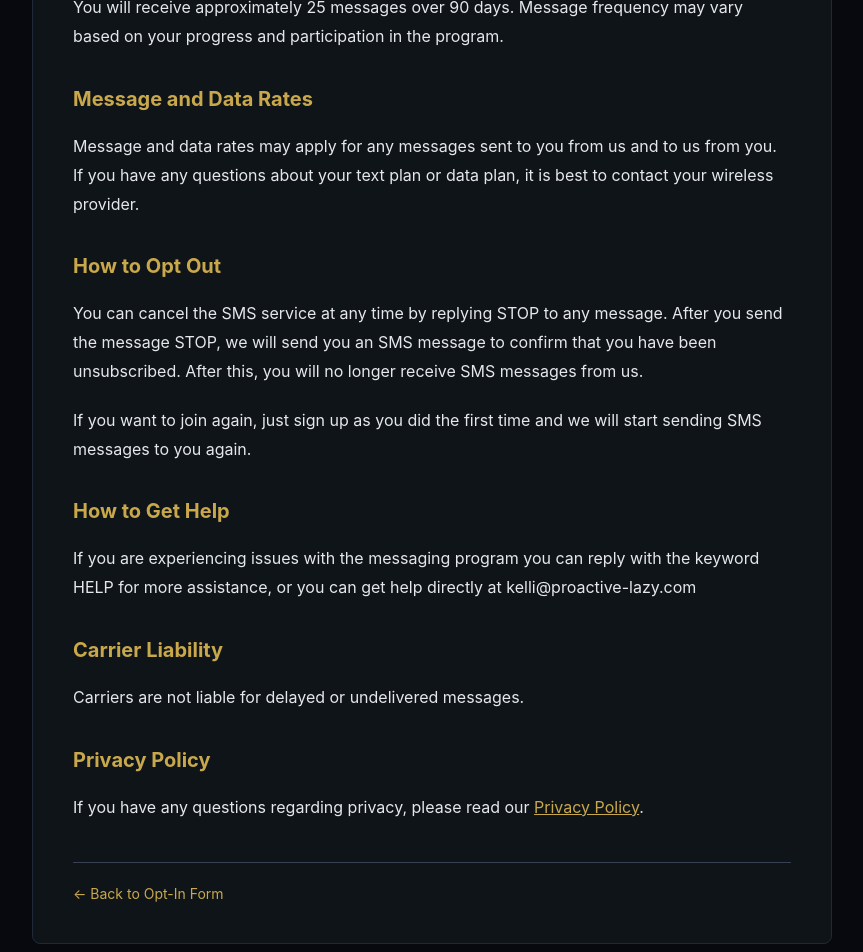
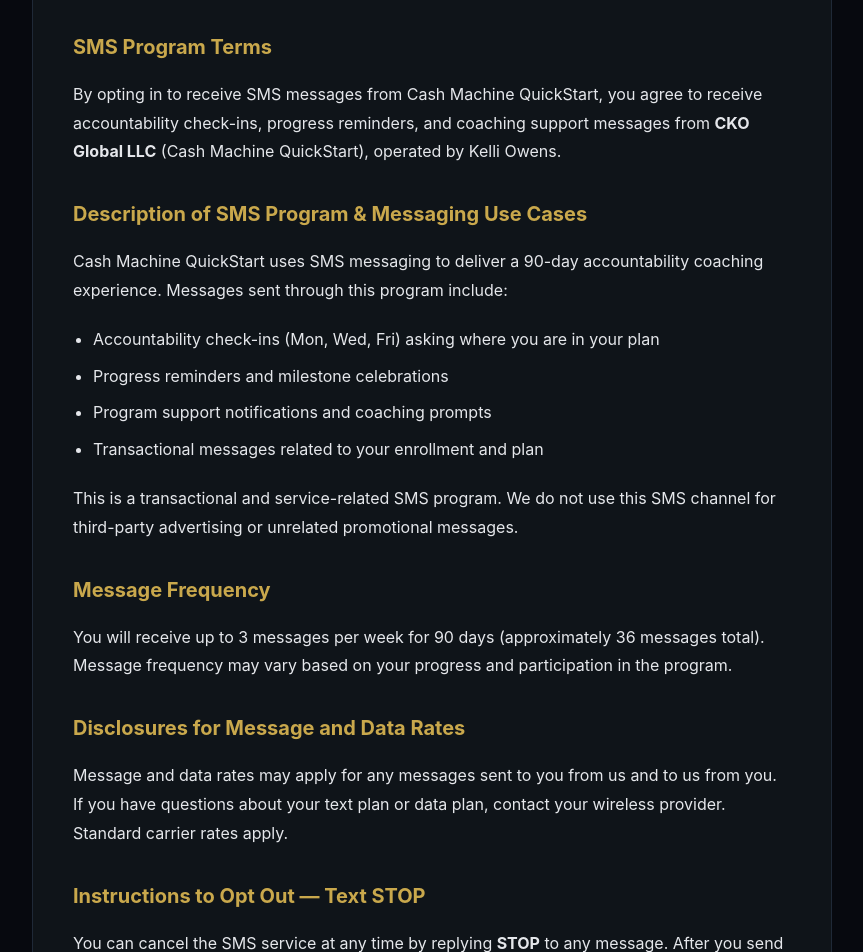
Before and after one commit to CKOGlobal/CashMachineQuickstart, a React (Vite) app: page /terms in a window 1280 px wide. Shown: the part 420-1372 px from the top of the page, without its empty margins (208-1071 px from the left). Built offline with nearby package versions, Linux system fonts and the light colour scheme.

Commit message:
Add files via upload

```diff
--- a/src/Terms.jsx
+++ b/src/Terms.jsx
@@ -24,75 +24,93 @@
         </h1>
 
         <p style={{ color: '#9CA3AF', fontSize: '14px', marginBottom: '30px' }}>
-          Last Updated: March 27, 2026
+          Last Updated: April 3, 2026
         </p>
 
         <div style={{ color: '#E5E7EB', lineHeight: '1.8', fontSize: '16px' }}>
+
+          <h2 style={{ color: '#C9A84C', fontSize: '20px', marginTop: '0', marginBottom: '15px' }}>
+            Age Restriction (18+)
+          </h2>
+          <p style={{ marginBottom: '20px' }}>
+            You must be at least <strong>18 years of age</strong> to use Cash Machine QuickStart or opt in to receive SMS messages from CKO Global LLC. This program is intended solely for adults aged 18 and older. By enrolling and submitting your information, you represent and warrant that you are 18 years of age or older. We do not knowingly collect personal information from or send SMS messages to anyone under the age of 18. If we discover that a person under 18 has enrolled, we will immediately terminate their access, cancel their enrollment, and delete their data.
+          </p>
+
           <h2 style={{ color: '#C9A84C', fontSize: '20px', marginTop: '30px', marginBottom: '15px' }}>
             SMS Program Terms
           </h2>
           <p style={{ marginBottom: '20px' }}>
-            By opting in to receive SMS messages from Cash Machine QuickStart, you agree to receive
-            accountability check-ins, progress reminders, and coaching support messages from CKO Global INC.
+            By opting in to receive SMS messages from Cash Machine QuickStart, you agree to receive accountability check-ins, progress reminders, and coaching support messages from <strong>CKO Global LLC</strong> (Cash Machine QuickStart), operated by Kelli Owens.
+          </p>
+
+          <h2 style={{ color: '#C9A84C', fontSize: '20px', marginTop: '30px', marginBottom: '15px' }}>
+            Description of SMS Program &amp; Messaging Use Cases
+          </h2>
+          <p style={{ marginBottom: '20px' }}>
+            Cash Machine QuickStart uses SMS messaging to deliver a 90-day accountability coaching experience. Messages sent through this program include:
+          </p>
+          <ul style={{ marginLeft: '20px', marginBottom: '20px' }}>
+            <li style={{ marginBottom: '8px' }}>Accountability check-ins (Mon, Wed, Fri) asking where you are in your plan</li>
+            <li style={{ marginBottom: '8px' }}>Progress reminders and milestone celebrations</li>
+            <li style={{ marginBottom: '8px' }}>Program support notifications and coaching prompts</li>
+            <li style={{ marginBottom: '8px' }}>Transactional messages related to your enrollment and plan</li>
+          </ul>
+          <p style={{ marginBottom: '20px' }}>
+            This is a transactional and service-related SMS program. We do not use this SMS channel for third-party advertising or unrelated promotional messages.
           </p>
 
           <h2 style={{ color: '#C9A84C', fontSize: '20px', marginTop: '30px', marginBottom: '15px' }}>
             Message Frequency
           </h2>
           <p style={{ marginBottom: '20px' }}>
-            You will receive approximately 25 messages over 90 days. Message frequency may vary based on
-            your progress and participation in the program.
+            You will receive up to 3 messages per week for 90 days (approximately 36 messages total). Message frequency may vary based on your progress and participation in the program.
           </p>
 
           <h2 style={{ color: '#C9A84C', fontSize: '20px', marginTop: '30px', marginBottom: '15px' }}>
-            Message and Data Rates
+            Disclosures for Message and Data Rates
           </h2>
           <p style={{ marginBottom: '20px' }}>
-            Message and data rates may apply for any messages sent to you from us and to us from you.
-            If you have any questions about your text plan or data plan, it is best to contact your
-            wireless provider.
+            Message and data rates may apply for any messages sent to you from us and to us from you. If you have questions about your text plan or data plan, contact your wireless provider. Standard carrier rates apply.
           </p>
 
           <h2 style={{ color: '#C9A84C', fontSize: '20px', marginTop: '30px', marginBottom: '15px' }}>
-            How to Opt Out
+            Instructions to Opt Out — Text STOP
           </h2>
           <p style={{ marginBottom: '20px' }}>
-            You can cancel the SMS service at any time by replying STOP to any message. After you send
-            the message STOP, we will send you an SMS message to confirm that you have been unsubscribed.
-            After this, you will no longer receive SMS messages from us.
-          </p>
-          <p style={{ marginBottom: '20px' }}>
-            If you want to join again, just sign up as you did the first time and we will start sending
-            SMS messages to you again.
+            You can cancel the SMS service at any time by replying <strong>STOP</strong> to any message. After you send STOP, we will send you a final confirmation SMS and you will no longer receive messages from us. If you want to rejoin, simply sign up again and messaging will resume.
           </p>
 
           <h2 style={{ color: '#C9A84C', fontSize: '20px', marginTop: '30px', marginBottom: '15px' }}>
-            How to Get Help
+            Support Contact Information
           </h2>
           <p style={{ marginBottom: '20px' }}>
-            If you are experiencing issues with the messaging program you can reply with the keyword HELP
-            for more assistance, or you can get help directly at kelli@proactive-lazy.com
+            If you are experiencing issues with the messaging program, reply <strong>HELP</strong> to any message for assistance, or contact us directly at{' '}
+            <a href="mailto:kelli@proactively-lazy.com" style={{ color: '#C9A84C', textDecoration: 'none' }}>kelli@proactively-lazy.com</a>
+            {' '}or visit{' '}
+            <a href="https://proactively-lazy.com" style={{ color: '#C9A84C', textDecoration: 'none' }}>proactively-lazy.com</a>.
           </p>
 
           <h2 style={{ color: '#C9A84C', fontSize: '20px', marginTop: '30px', marginBottom: '15px' }}>
-            Carrier Liability
+            Carrier Liability Disclaimer
           </h2>
           <p style={{ marginBottom: '20px' }}>
-            Carriers are not liable for delayed or undelivered messages.
+            Carriers are not liable for delayed or undelivered messages. Message delivery depends on your carrier and network conditions, which are outside our control.
           </p>
 
           <h2 style={{ color: '#C9A84C', fontSize: '20px', marginTop: '30px', marginBottom: '15px' }}>
-            Privacy Policy
+            Links to Privacy Policy
           </h2>
           <p style={{ marginBottom: '20px' }}>
-            If you have any questions regarding privacy, please read our{' '}
+            If you have any questions regarding privacy or how we handle your data, please read our full{' '}
             <a href="/privacy" style={{ color: '#C9A84C', textDecoration: 'underline' }}>Privacy Policy</a>.
+            Your use of this service constitutes acceptance of both these Terms of Service and our Privacy Policy.
           </p>
+
         </div>
 
         <div style={{ marginTop: '40px', paddingTop: '20px', borderTop: '1px solid #374151' }}>
-          <a href="/cmqs-opt-in" style={{ color: '#C9A84C', textDecoration: 'none', fontSize: '14px' }}>
-            ← Back to Opt-In Form
+          <a href="/" style={{ color: '#C9A84C', textDecoration: 'none', fontSize: '14px' }}>
+            ← Back to Cash Machine QuickStart
           </a>
         </div>
       </div>
```
